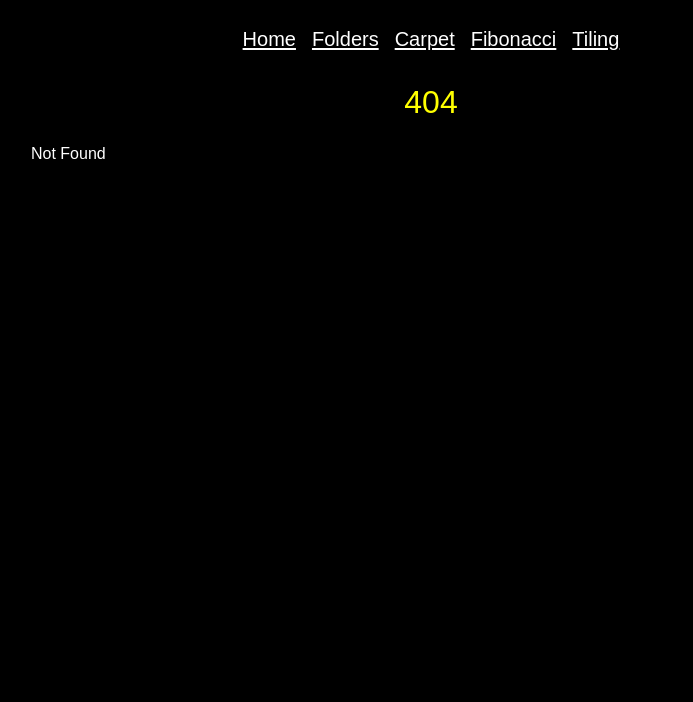
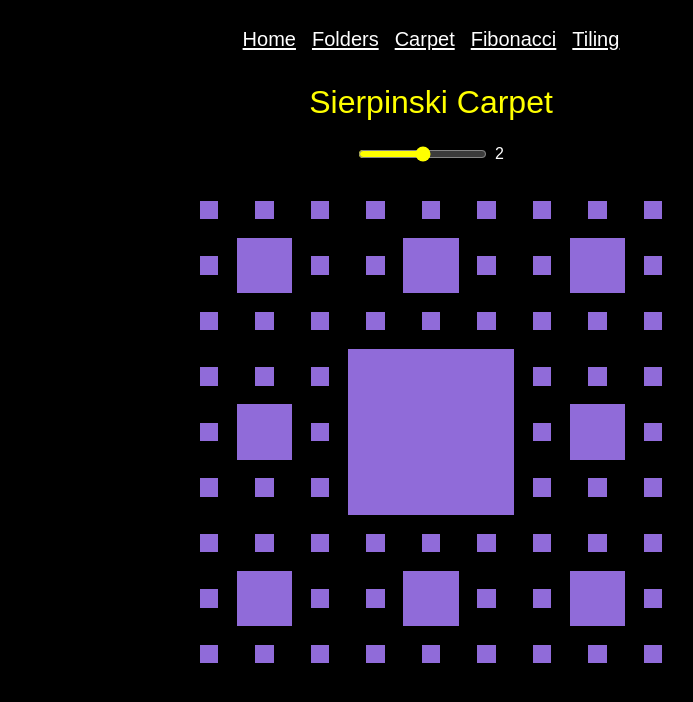
Before and after one commit to ScriptRaccoon/recursive-svelte-components, a SvelteKit app: page /carpet in a window 1280 px wide. Before the commit this address had no page. Shown: the top 702 px of the page, without its empty margins (209-902 px from the left). Built offline with nearby package versions, Linux system fonts and the light colour scheme.

Commit message:
add example "Sierpinski carpet"

```diff
--- /dev/null
+++ b/src/routes/carpet/+page.svelte
@@ -0,0 +1,23 @@
+<script>
+	import Carpet from './Carpet.svelte';
+	import RangeInput from '$lib/RangeInput.svelte';
+
+	let depth = $state(2);
+</script>
+
+<h1>Sierpinski Carpet</h1>
+
+<RangeInput bind:value={depth} min={0} max={4} label="depth of carpet" />
+
+<div class="wrapper">
+	<Carpet {depth} />
+</div>
+
+<style>
+	.wrapper {
+		margin-top: 1rem;
+		width: min(90vw, 500px);
+		aspect-ratio: 1;
+		margin-inline: auto;
+	}
+</style>
--- /dev/null
+++ b/src/routes/carpet/Carpet.svelte
@@ -0,0 +1,35 @@
+<script lang="ts">
+	import Carpet from './Carpet.svelte';
+
+	type Props = {
+		depth: number;
+	};
+
+	let { depth }: Props = $props();
+</script>
+
+<div class="grid">
+	{#each { length: 3 } as _, i}
+		{#each { length: 3 } as _, j}
+			<div class:filled={i === 1 && j === 1}>
+				{#if (i !== 1 || j !== 1) && depth > 0}
+					<Carpet depth={depth - 1} />
+				{/if}
+			</div>
+		{/each}
+	{/each}
+</div>
+
+<style>
+	.grid {
+		width: 100%;
+		height: 100%;
+		display: grid;
+		grid-template-columns: repeat(3, 1fr);
+		grid-template-rows: repeat(3, 1fr);
+	}
+
+	.filled {
+		background-color: rgb(144, 107, 217);
+	}
+</style>
```
